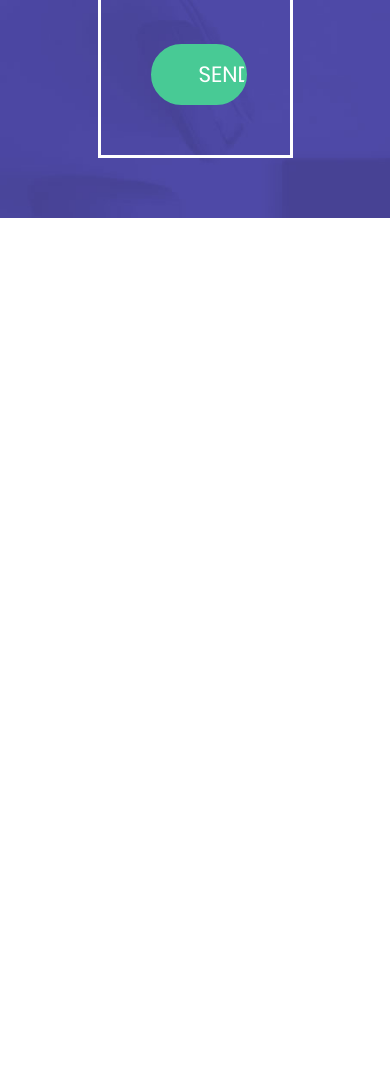
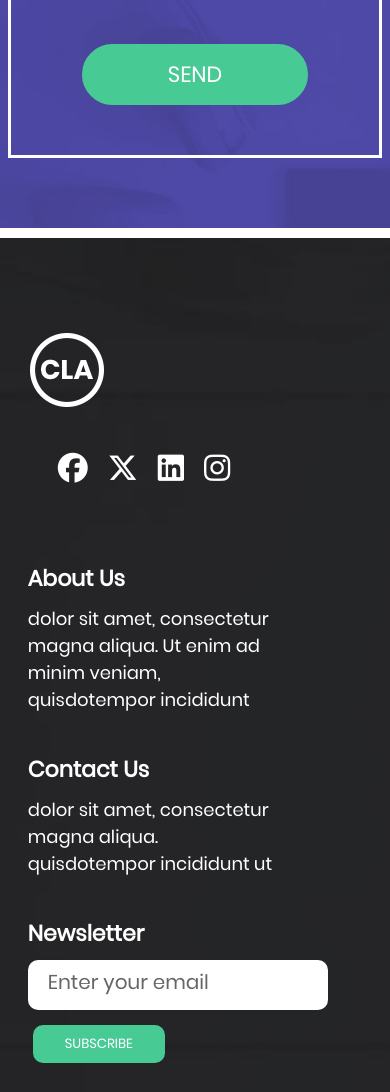
Before and after one commit to Jeanfersula/Taller-CSS, a plain HTML site: page index.html in a window 390 px wide. Shown: the part 7091-8183 px from the top of the page. Before the commit the page ends 7319 px from the top, so only its background shows below. Drawn offline with Linux system fonts and the light colour scheme.

Commit message:
se agrego la seccion footer y diseño de css con su respectivo responsivo

```diff
--- a/index.html
+++ b/index.html
@@ -159,15 +159,54 @@
             <input class="input-contac" type="text" name="username" placeholder="Name">
             <input class="input-contac" type="email" name="EMAIL" id="@mail.com" placeholder="Email">
             <input class="input-contac" placeholder="Phone Number" type="type" name="Phone Number">
-            <textarea class="textarea" placeholder="Message" type="type" message="Name">Message</textarea>
+            <textarea class="textarea" placeholder="Message" type="type" message="Name"></textarea>
             <input type="submit" value="SEND" class="contact-btn">
         </form>
-
-
     </section>
 
     <!-- end contact section-->
-    <section></section>
+
+    <!--footer-->
+    <footer>
+        <div class="footer-content">
+            <div class="footer-card">
+                <img src="images/logo1.png" width="78" height="82" alt="logo">
+                <div class="social-icons">
+                    <a href=""><i class="fa-brands fa-facebook"></i></a>
+                    <a href=""><i class="fa-brands fa-x-twitter"></i></a>
+                    <a href=""><i class="fa-brands fa-linkedin"></i></a>
+                    <a href=""><i class="fa fa-instagram"></i></a>
+                </div>
+            </div>
+            <div class="footer-card">
+                <h5>About Us</h5>
+                <p>dolor sit amet, consectetur
+                    magna aliqua. Ut enim ad
+                    minim veniam,
+                    quisdotempor incididunt </p>
+            </div>
+            <div class="footer-card">
+                <h5>Contact Us</h5>
+                <p>dolor sit amet,
+                    consectetur
+                    magna aliqua.
+                    quisdotempor
+                    incididunt ut </p>
+            </div>
+            <div class="footer-card">
+                <h5>Newsletter</h5>
+                <form method="post" action="#">
+                    <input type="email" class="sub-input"  placeholder="Enter your email">
+                    <input type="submit" value="SUBSCRIBE" class="sub-btn">
+                </form>
+            </div>
+        </div>
+            <div class="copyright">
+                <p>© 2023 All Rights Reserved. Design by HTML Design</p>
+            </div>
+    </footer>
+
+    <!--end footer-->
 </body>
 
 </html>
--- a/style.css
+++ b/style.css
@@ -472,7 +472,7 @@ baner {
     align-items: center;
     margin-bottom: 10px;
     padding-top: 70px;
-    padding-bottom: 60px;
+    padding-bottom: 70px;
     flex-direction: column;
     flex-wrap: wrap;
 }
@@ -506,7 +506,7 @@ baner {
     margin-bottom: 10px;
     width: 100%;
     padding: 10px;
-    }
+}
 
 .textarea {
     background-color: transparent;
@@ -546,6 +546,128 @@ baner {
     background-color: var(--products-btn);
     border: 2px solid var(--products-btn);
     transition: all 2s;
+    cursor: pointer;
+}
+
+input::placeholder {
+    color: var(--ligth-color);
+}
+
+textarea::placeholder {
+    color: var(--ligth-color);
+}
+
+
+@media(max-width:800px) {
+    .contact-form {
+        width: 96%;
+    }
+
 }
 
 /* end contact section */
+
+/* footer*/
+
+footer {
+    background-image: url(images/footer.jpg);
+    background-size: cover;
+    background-repeat: no-repeat;
+    display: flex;
+    justify-content: center;
+    align-items: center;
+    flex-direction: column;
+
+}
+
+.social-icons {
+    list-style-type: none;
+    display: flex;
+    align-items: center;
+    padding: 20px 20px;
+    color: var(--ligth-color);
+}
+
+.social-icons a {
+    font-size: 30px;
+    margin: 10px;
+    color: var(--ligth-color);
+}
+
+.copyright {
+    width: 800px;
+    color: var(--ligth-color);
+    border-top: 1px solid var(--ligth-color);
+    margin: 10px;
+    padding: 25px;
+    text-align: center;
+}
+
+.footer-content {
+    width: 1200px;
+    display: flex;
+    flex-wrap: wrap;
+    margin-top: 70px;
+    margin-bottom: 25px;
+}
+
+.footer-card {
+    width: 300px;
+    padding: 20px;
+    color: var(--ligth-color);
+}
+
+.footer-card h5 {
+    font-size: 22px;
+}
+
+.footer-card p {
+    font-size: 18px;
+    margin-top: 10px;
+}
+
+.sub-input {
+    border-radius: 10px;
+    padding: 15px 20px;
+    margin-top: 10px;
+    margin-bottom: 10px;
+    border: 0;
+
+}
+
+.sub-btn {
+    border-radius: 10px;
+    color: var(--ligth-color);
+    background-color: var(--btn-color);
+    text-decoration: none;
+    padding: 7px 30px;
+    border: 2px solid var(--btn-color);
+    margin: 5px 5px;
+    cursor: pointer;
+}
+
+.sub-btn:hover {
+    color: var(--ligth-color);
+    background-color: var(--products-btn);
+    border: 2px solid var(--products-btn);
+    transition: all 1s;
+}
+
+.sub-input::placeholder {
+    color: rgb(102, 102, 102);
+    font-size: 20px;
+    font-family: inherit;
+
+}
+
+@media(max-width:800px) {
+    .footer-content {
+        width: 96%;
+    }
+
+    .copyright {
+        width: 96%;
+    }
+}
+
+/* end footer*/
```
